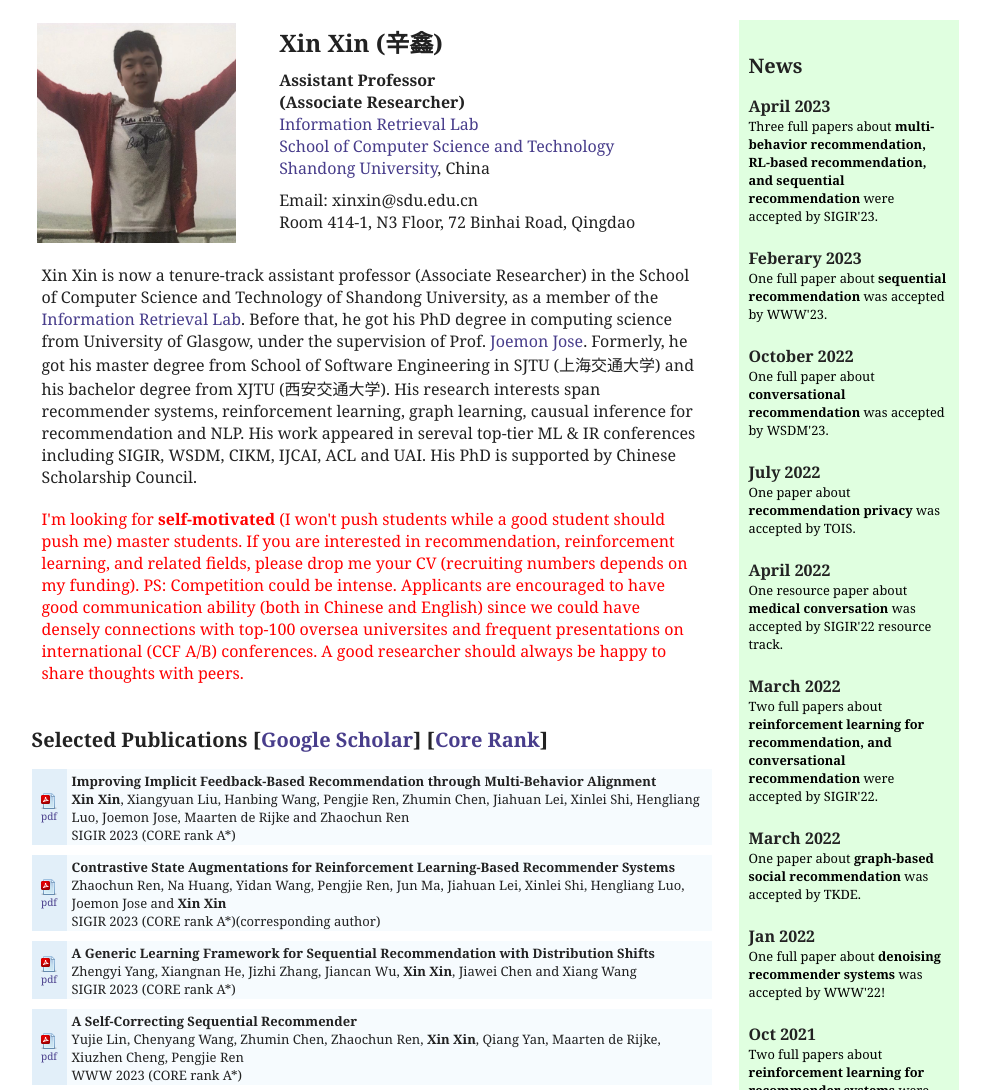
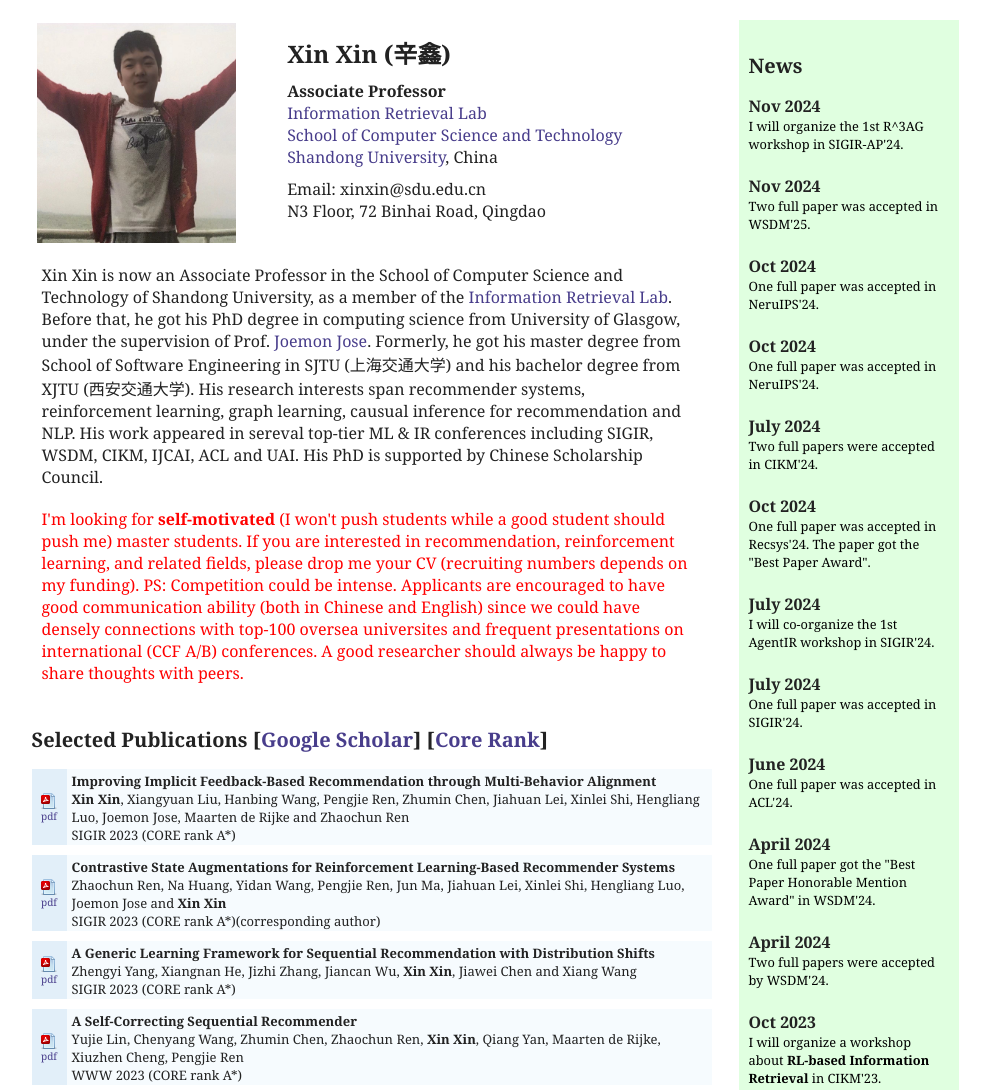
Before and after one commit to xinxin-me/xinxin-me.github.io, a plain HTML site: page index.html in a window 1280 px wide. Shown: the top 1090 px of the page, without its empty margins (145-1135 px from the left). Drawn offline with Linux system fonts and the light colour scheme.

Commit message:
Update index.html

```diff
--- a/index.html
+++ b/index.html
@@ -2,7 +2,7 @@
 <!DOCTYPE html PUBLIC "-//W3C//DTD HTML 4.0 Transitional//EN">
 <html><head><meta http-equiv="Content-Type" content="text/html; charset=UTF-8"><meta content="IE=7.0000" http-equiv="X-UA-Compatible">
 <title>Xin Xin's Homepage</title>
-<meta name="description" content="xin xin phd glagow">
+<meta name="description" content="xin xin,辛鑫,Shandong University,SDU,University of Glasgow,山东大学,格拉斯哥大学,recommender systems,推荐系统,recommendation,reinforcement learning,强化学习,信息检索,information retrieval,machine learning,computer science">
 <meta name="keywords" content="xin xin,辛鑫,Shandong University,SDU,University of Glasgow,山东大学,格拉斯哥大学,recommender systems,推荐系统,recommendation,reinforcement learning,强化学习,信息检索,information retrieval,machine learning,computer science">
 
 <link rel="stylesheet" type="text/css" href="./files/weinan.css">
@@ -30,6 +30,72 @@
 <div id="news">
 <h2>News</h2><br>
 <font size="3px">
+
+    <b>Nov 2024</b><br>
+<span class="easylink">
+I will organize the 1st R^3AG workshop in SIGIR-AP'24.
+</span><br><br>
+
+
+    <b>Nov 2024</b><br>
+<span class="easylink">
+Two full paper was accepted in WSDM'25.
+</span><br><br>
+
+
+    <b>Oct 2024</b><br>
+<span class="easylink">
+One full paper was accepted in NeruIPS'24.
+</span><br><br>
+
+
+    <b>Oct 2024</b><br>
+<span class="easylink">
+One full paper was accepted in NeruIPS'24.
+</span><br><br>
+
+
+<b>July 2024</b><br>
+<span class="easylink">
+Two full papers were accepted in CIKM'24.
+</span><br><br>
+
+   <b>Oct 2024</b><br>
+<span class="easylink">
+One full paper was accepted in Recsys'24. The paper got the "Best Paper Award".
+</span><br><br>
+
+
+     <b>July 2024</b><br>
+<span class="easylink">
+I will co-organize the 1st AgentIR workshop in SIGIR'24.
+</span><br><br>
+
+      <b>July 2024</b><br>
+<span class="easylink">
+One full paper was accepted in SIGIR'24.
+</span><br><br>
+
+    <b>June 2024</b><br>
+<span class="easylink">
+One full paper was accepted in ACL'24.
+</span><br><br>
+
+    <b>April 2024</b><br>
+<span class="easylink">
+One full paper got the "Best Paper Honorable Mention Award" in WSDM'24.
+</span><br><br>
+
+
+    <b>April 2024</b><br>
+<span class="easylink">
+Two full papers were accepted by WSDM'24.
+</span><br><br>
+
+   <b>Oct 2023</b><br>
+<span class="easylink">
+I will organize a workshop about <b>RL-based Information Retrieval</b> in CIKM'23.
+</span><br><br>
 
     <b>April 2023</b><br>
 <span class="easylink">
@@ -185,13 +251,12 @@ A full paper about word embedding was accepted by ACL'18.</span>
 <font size="+0">
 <b><font size="+2">Xin Xin (辛鑫)&nbsp;</font></b>
 <p style="margin-left:0px;">
-<b>Assistant Professor</b><br>
-<b>(Associate Researcher)</b><br>
+<b>Associate Professor</b><br>
     <a href="http://ir.sdu.edu.cn/index_en.htm", target="_blank">Information Retrieval Lab</a><br>
     <a href="https://www.cs.sdu.edu.cn/", target="_blank">School of Computer Science and Technology</a><br>
     <a href="https://www.sdu.edu.cn/", target="_blank">Shandong University</a>, China<br>
 </p><p style="margin-left:0px;">
-Email: xinxin@sdu.edu.cn<br>Room 414-1, N3 Floor, 72 Binhai Road, Qingdao<br>
+Email: xinxin@sdu.edu.cn<br> N3 Floor, 72 Binhai Road, Qingdao<br>
 </p></font><p><font size="+0">
 </font>
 </p></td>
@@ -200,7 +265,7 @@ Email: xinxin@sdu.edu.cn<br>Room 414-1, N3 Floor, 72 Binhai Road, Qingdao<br>
 
 <div style="margin-top:20px;">
 <p>
-<p> Xin Xin is now a tenure-track assistant professor (Associate Researcher) in the School of Computer Science and Technology of Shandong University, as a member of the <a href="http://ir.sdu.edu.cn/index_en.htm", target="_blank">Information Retrieval Lab</a>. Before that, he got his PhD degree in computing science
+<p> Xin Xin is now an Associate Professor in the School of Computer Science and Technology of Shandong University, as a member of the <a href="http://ir.sdu.edu.cn/index_en.htm", target="_blank">Information Retrieval Lab</a>. Before that, he got his PhD degree in computing science
     from University of Glasgow, under the supervision of Prof. <a href = "http://www.gla.ac.uk/schools/computing/staff/joemonjose/"> Joemon Jose</a>.
     Formerly, he got his master degree from School of Software Engineering in SJTU (上海交通大学) and his bachelor degree from XJTU (西安交通大学). His research interests span recommender systems, reinforcement learning, graph learning, causual inference for recommendation and NLP.
     His work
```
